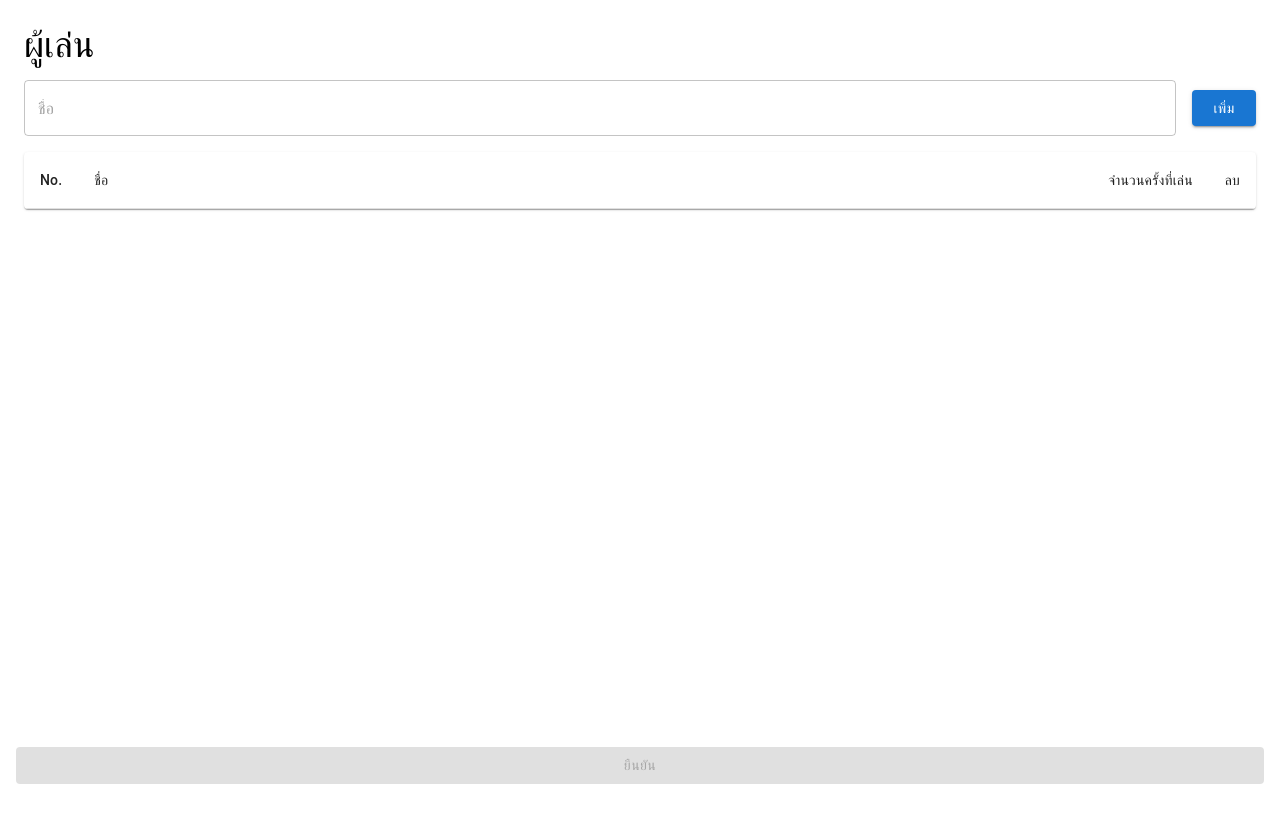
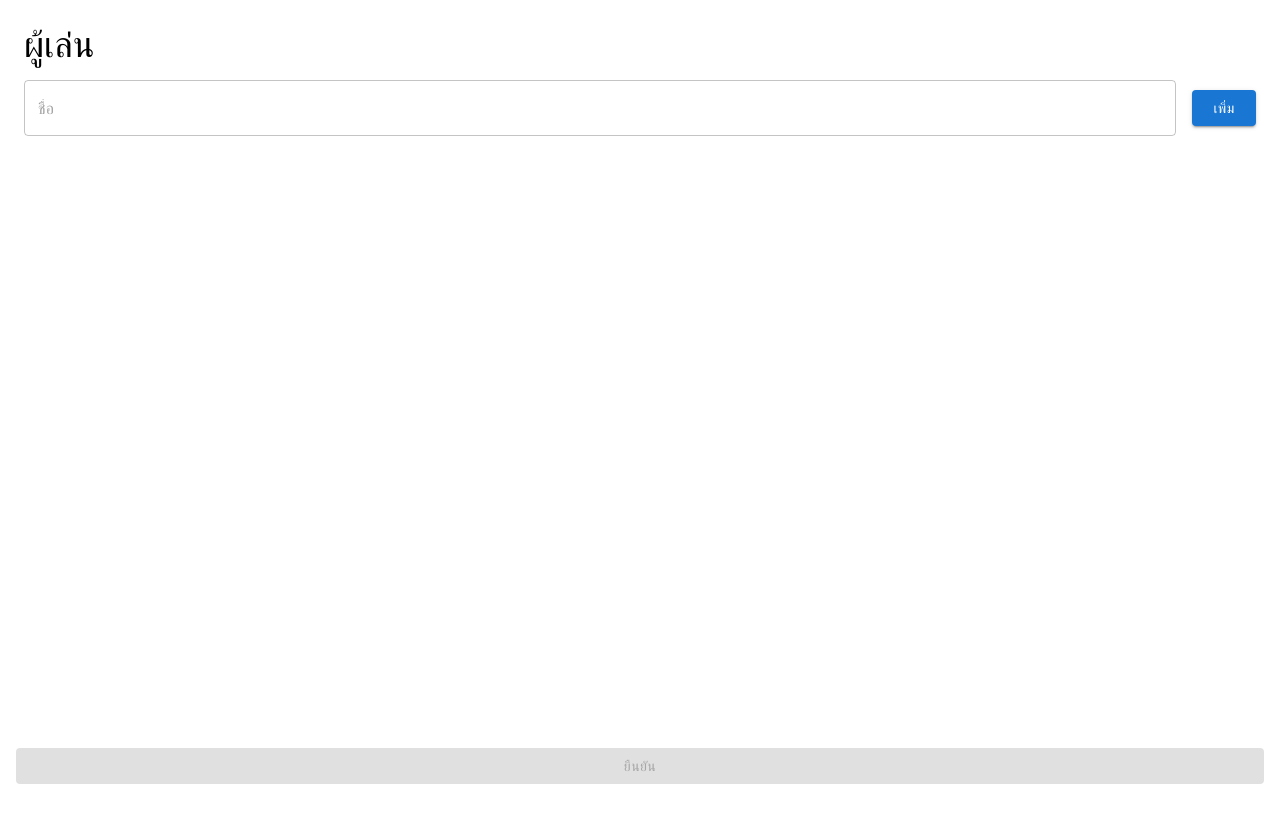
Before and after one commit to nuengla/bbbadminton-frontend, a React (Vite) app: page / in a window 1280 px wide. Shown: the top 822 px of the page. After the commit the page ends 800 px from the top, so only its background shows below. Built offline with nearby package versions, Linux system fonts and the light colour scheme.

Commit message:
fix style

```diff
--- a/src/pages/home/index.tsx
+++ b/src/pages/home/index.tsx
@@ -18,6 +18,7 @@ type HomePageProps = {
 };
 
 export type PlayerType = {
+  id: string;
   name: string;
   playingCount: number;
 };
@@ -38,7 +39,7 @@ const HomePage: React.FC<HomePageProps> = ({}) => {
 
   return (
     <>
-      <div className="p-6 min-h-dvh">
+      <div className="p-6 min-h-[calc(100dvh-68.5px)]">
         <h1 className="text-4xl mb-4">ผู้เล่น</h1>
         <div className="flex gap-4 items-center mb-4">
           <TextField
@@ -52,7 +53,10 @@ const HomePage: React.FC<HomePageProps> = ({}) => {
             variant="contained"
             onClick={() => {
               if (!name) return;
-              setPlayerList((e) => [...e, { name: name, playingCount: 0 }]);
+              setPlayerList((e) => [
+                ...e,
+                { id: crypto.randomUUID(), name: name, playingCount: 0 },
+              ]);
               setName("");
             }}
           >
@@ -60,6 +64,7 @@ const HomePage: React.FC<HomePageProps> = ({}) => {
           </Button>
         </div>
 
+        {playerList.length > 0 && (
           <TableContainer component={Paper}>
             <Table aria-label="simple table">
               <TableHead>
@@ -112,8 +117,9 @@ const HomePage: React.FC<HomePageProps> = ({}) => {
               </TableBody>
             </Table>
           </TableContainer>
+        )}
       </div>
-      <div className="sticky bottom-0 p-4">
+      <div className="sticky bottom-0 p-4 bg-white">
         <Button
           disabled={playerList.length < 4}
           fullWidth
--- a/src/pages/playing/index.tsx
+++ b/src/pages/playing/index.tsx
@@ -26,9 +26,7 @@ const PlayingPage: React.FC<PlayingPageProps> = ({}) => {
   }, []);
 
   function matchPlayers(players: PlayerType[]) {
-    if (!confirm()) {
-      return;
-    }
+    if (!confirm()) return false;
     // 1. sort จากคนน้อยไปมาก
     const sorted = [...players].sort((a, b) => a.playingCount - b.playingCount);
 
@@ -46,7 +44,7 @@ const PlayingPage: React.FC<PlayingPageProps> = ({}) => {
 
     // 5. update playingCount
     const updatedPlayers = players.map((p) => {
-      const found = selected.find((s) => s.name === p.name);
+      const found = selected.find((s) => s.id === p.id);
       if (found) {
         return {
           ...p,
@@ -65,7 +63,7 @@ const PlayingPage: React.FC<PlayingPageProps> = ({}) => {
 
   return (
     <>
-      <div className="p-6 min-h-dvh">
+      <div className="p-6 min-h-[calc(100dvh-68.5px)]">
         <div className="flex justify-between mb-4">
           <Button
             onClick={() => {
@@ -132,15 +130,15 @@ const PlayingPage: React.FC<PlayingPageProps> = ({}) => {
           </TableContainer>
         </div>
       </div>
-      <div className="sticky bottom-0 p-4">
+      <div className="sticky bottom-0 p-4 bg-white">
         <Button
           fullWidth
           variant="contained"
           onClick={() => {
             const data: any = matchPlayers(playerList);
             if (data) {
-              setTeamA(data.teamA || []);
-              setTeamB(data.teamB || []);
+              setTeamA(data.teamA);
+              setTeamB(data.teamB);
               localStorage.setItem(
                 "playerList",
                 JSON.stringify(data.updatedPlayers),
```
Lines whose indentation alone changed are shown as unchanged.
